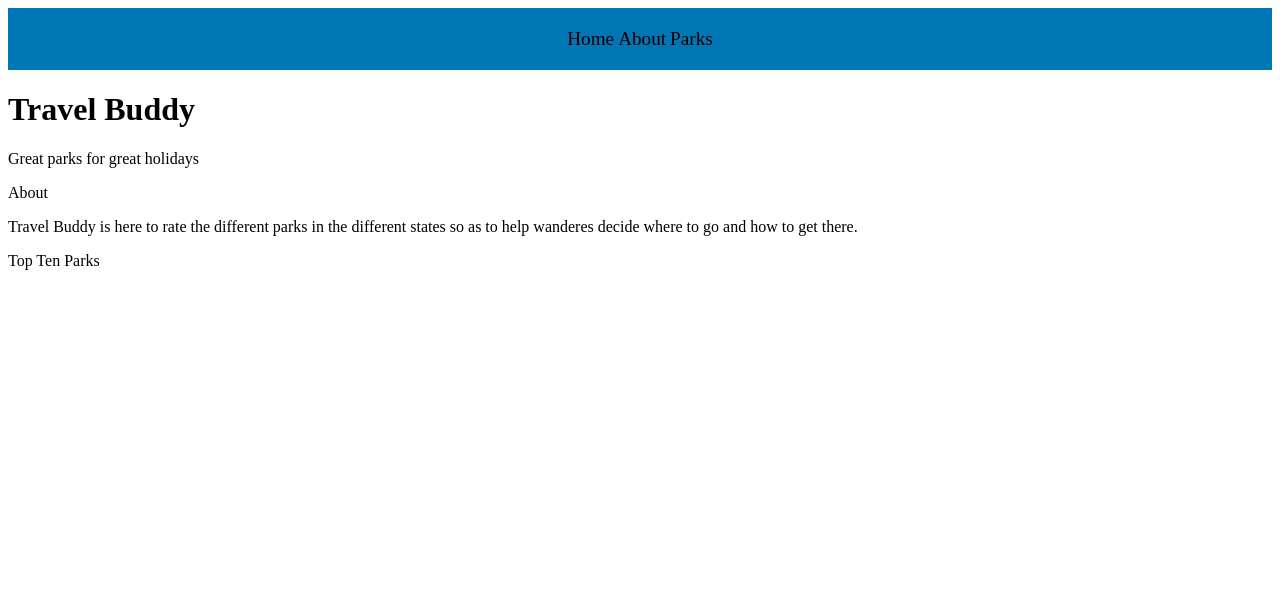
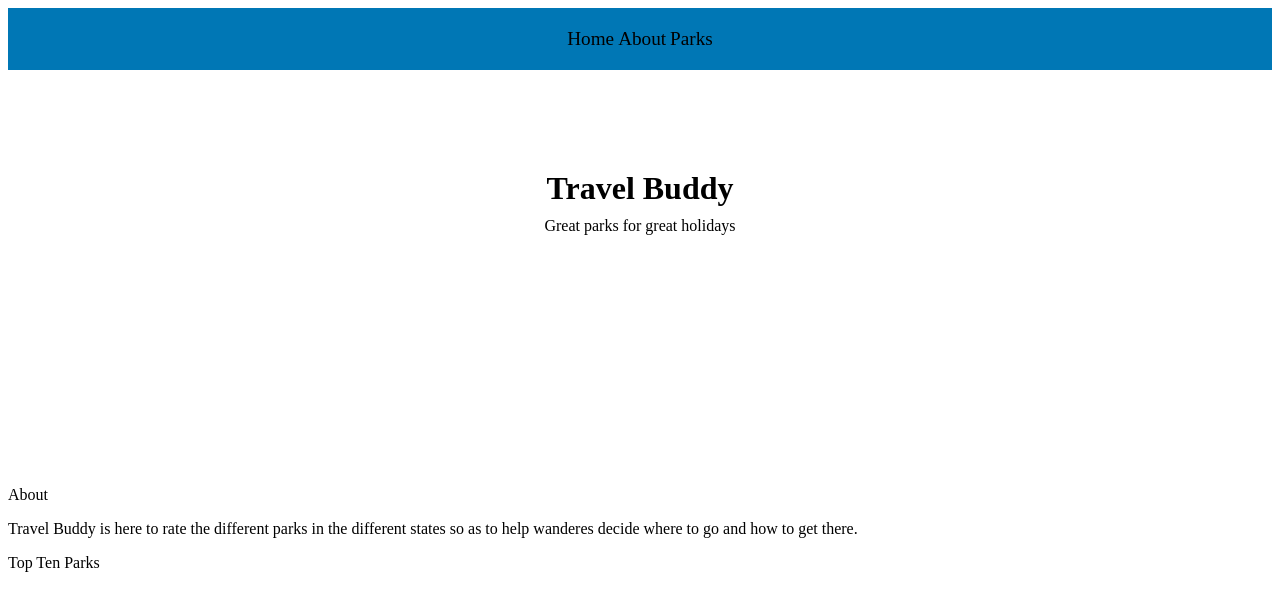
Before and after one commit to FridahOmari/Travel-Buddy, a plain HTML site: page index.html in a window 1280 px wide. Drawn offline with Linux system fonts and the light colour scheme.

Commit message:
styled home

```diff
--- a/style.css
+++ b/style.css
@@ -24,3 +24,19 @@ body {
 .topnav a:hover {
     color: #0077b5;
 }
+
+.home {
+    height: 400px;
+    text-align: center;
+}
+
+.home .title {
+    margin-top: 0px;
+    margin-bottom: 0px;
+    padding-top: 100px;
+}
+.home .slogan {
+    margin-top: 0px;
+    padding-top: 10px;
+
+}
```
